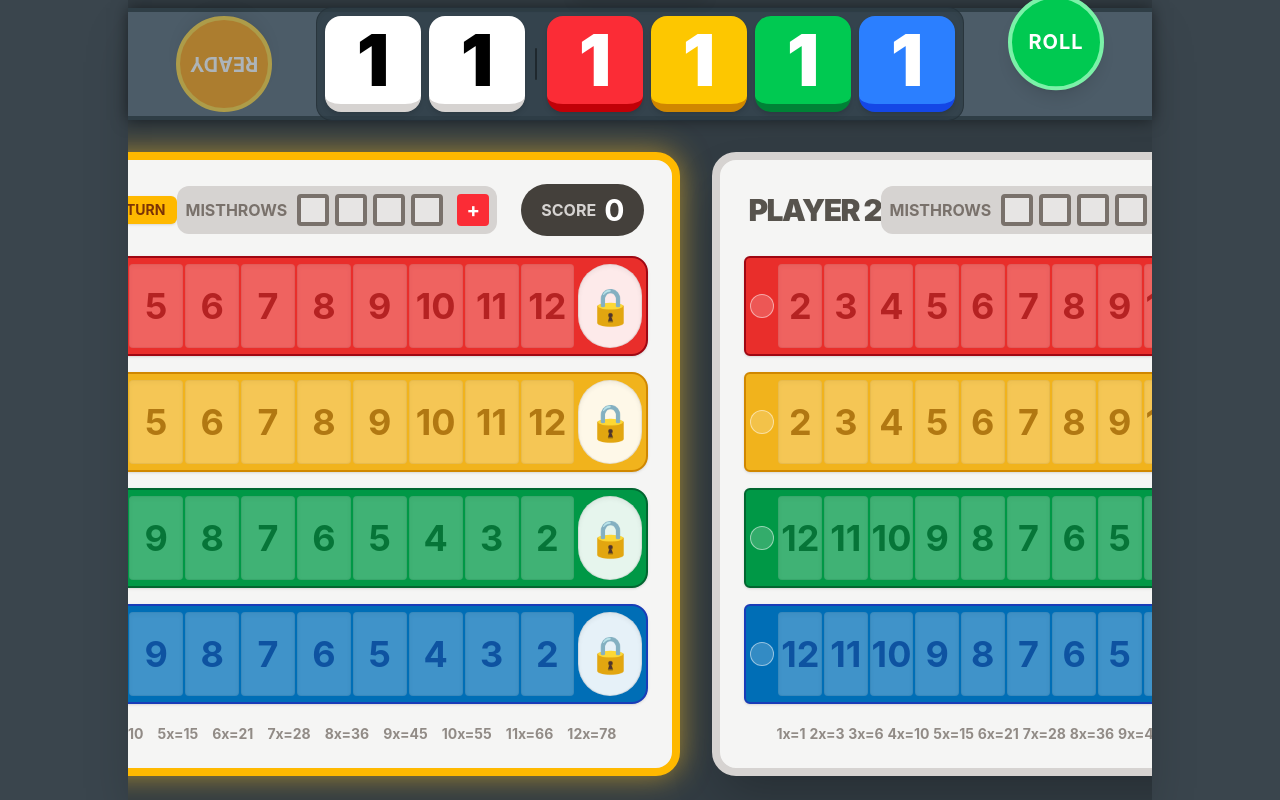
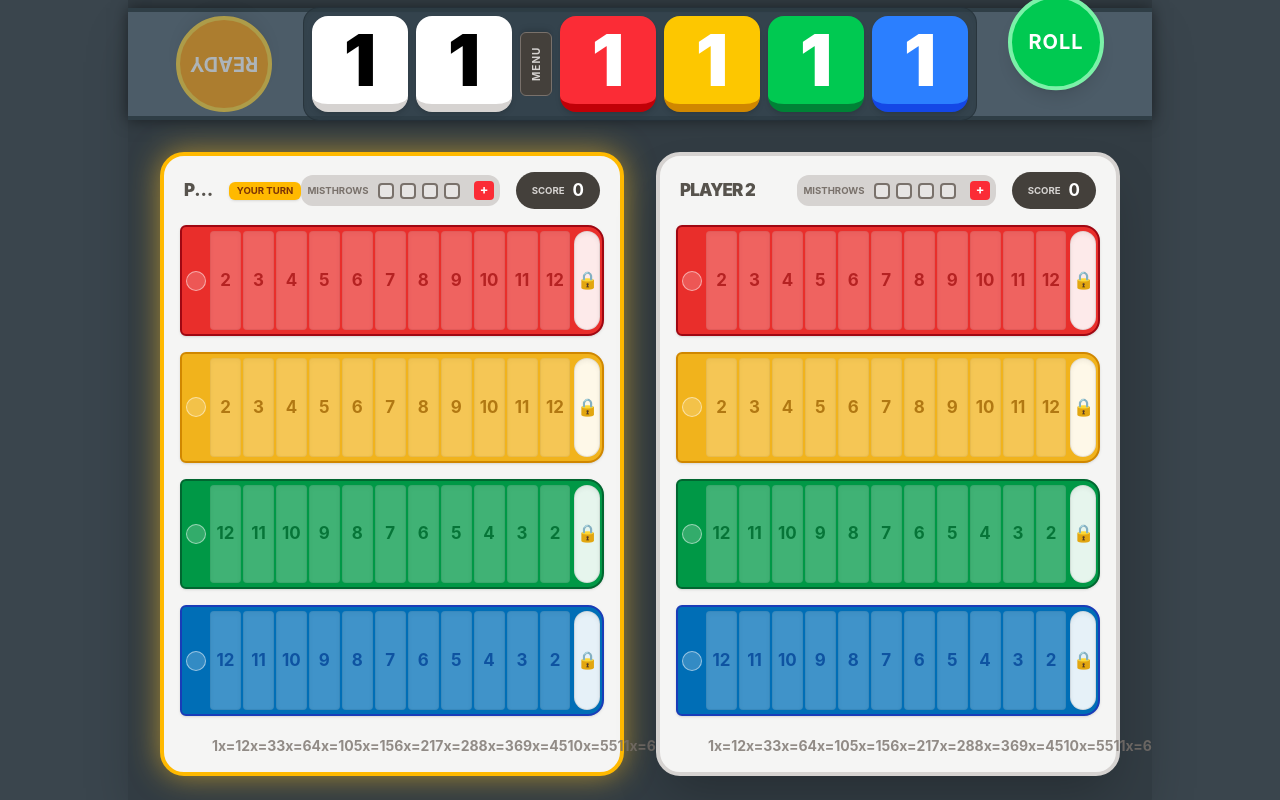
Before and after one commit to nathangobeli/Qwixx-Game, a React (Vite) app: page / in a window 1280 px wide. Both pictures are taken after a click on the button "START GAME". Built offline with nearby package versions, Linux system fonts and the light colour scheme.

Commit message:
Fix layout scaling, use CSS container queries, and inline menu button

```diff
--- a/src/components/DiceTray.tsx
+++ b/src/components/DiceTray.tsx
@@ -49,13 +49,6 @@ export const DiceTray = () => {
     return (
         <div className="h-20 sm:h-28 bg-[#4c5c68] w-full shadow-[0_0_15px_rgba(0,0,0,0.5)] z-10 flex items-center justify-between px-2 sm:px-6 md:px-12 border-y-2 sm:border-y-4 border-[#2f3e46] box-border relative">
 
-            <button
-                onClick={() => dispatch({ type: 'NAVIGATE_TO_MENU' })}
-                className="absolute left-[50%] top-[-2rem] transform -translate-x-1/2 -translate-y-[50%] bg-stone-700/80 text-white px-4 py-1.5 rounded-t-xl font-bold text-[10px] sm:text-xs tracking-widest shadow-lg border-x-2 border-t-2 border-stone-600/50 backdrop-blur-md uppercase z-50"
-            >
-                Pause / Menu
-            </button>
-
             {/* Player 2 Controls */}
             <div className="flex flex-col gap-1 sm:gap-2 items-center">
                 {currentPhase === 'ROLL' && activePlayerIndex === 1 ? (
@@ -82,7 +75,16 @@ export const DiceTray = () => {
             <div className={`flex bg-[#2f3e46]/80 p-1 sm:p-2 rounded-xl sm:rounded-2xl shadow-inner border border-[#1f282e]/50 gap-1 sm:gap-2 items-center transition-all ${isRolling ? 'scale-105' : ''}`}>
                 <Die value={isRolling ? rollDice() : dice.white1} color="white" rolling={isRolling} />
                 <Die value={isRolling ? rollDice() : dice.white2} color="white" rolling={isRolling} delay="delay-75" />
-                <div className="w-0.5 h-6 sm:h-8 bg-[#1f282e] rounded-full mx-0.5"></div> {/* Divider */}
+
+                {/* Menu Button as Divider */}
+                <button
+                    onClick={() => dispatch({ type: 'NAVIGATE_TO_MENU' })}
+                    className="mx-0.5 sm:mx-1 bg-stone-700 hover:bg-stone-600 border border-stone-500 text-stone-300 hover:text-white rounded-md w-5 sm:w-8 h-12 sm:h-16 flex items-center justify-center font-bold text-[8px] sm:text-[10px] uppercase shadow-md active:scale-95 transition-transform"
+                    style={{ writingMode: 'vertical-rl', transform: 'rotate(180deg)', letterSpacing: '1px' }}
+                >
+                    Menu
+                </button>
+
                 <Die value={isRolling ? rollDice() : dice.red} color="red" disabled={lockedColors.includes('red')} rolling={isRolling && !lockedColors.includes('red')} delay="delay-100" />
                 <Die value={isRolling ? rollDice() : dice.yellow} color="yellow" disabled={lockedColors.includes('yellow')} rolling={isRolling && !lockedColors.includes('yellow')} delay="delay-150" />
                 <Die value={isRolling ? rollDice() : dice.green} color="green" disabled={lockedColors.includes('green')} rolling={isRolling && !lockedColors.includes('green')} delay="delay-200" />
--- a/src/components/PlayerBoard.tsx
+++ b/src/components/PlayerBoard.tsx
@@ -20,50 +20,52 @@ export const PlayerBoard = ({ playerIndex, inverted = false }: PlayerBoardProps)
     const canUndo = state.currentPhase === 'ACTION1' && (player.turnActionsTaken.whiteMarked || player.turnActionsTaken.colorMarked);
 
     return (
-        <div className={`w-full max-w-[1000px] bg-stone-100 rounded-3xl p-2 sm:p-4 md:p-6 shadow-2xl border-4 md:border-8 ${isActive ? 'border-amber-400 shadow-[0_0_30px_rgba(251,191,36,0.6)]' : 'border-stone-300'} relative flex flex-col h-full ${inverted ? 'rotate-180' : ''}`}>
+        <div className={`w-full h-full bg-stone-100 rounded-2xl md:rounded-3xl p-1.5 sm:p-2 md:p-4 shadow-2xl border-4 ${isActive ? 'border-amber-400 shadow-[0_0_30px_rgba(251,191,36,0.6)]' : 'border-stone-300'} relative flex flex-col ${inverted ? 'rotate-180' : ''}`} style={{ containerType: 'inline-size' }}>
 
             {/* Removed absolute Active Turn Indicator */}
 
             {/* Header Info */}
-            <div className="flex justify-between items-center mb-1 sm:mb-2 px-1">
-                <div className="flex flex-col sm:flex-row sm:items-center gap-1 sm:gap-3 truncate">
-                    <h2 className="text-xl sm:text-2xl md:text-3xl font-black text-stone-600 tracking-tighter uppercase truncate">{player.name}</h2>
+            <div className="flex justify-between items-center mb-1 px-1 shrink-0">
+                <div className="flex flex-col md:flex-row md:items-center gap-1 md:gap-3 truncate">
+                    <h2 className="font-black text-stone-600 tracking-tighter uppercase truncate" style={{ fontSize: 'clamp(1rem, 4cqi, 1.8rem)' }}>{player.name}</h2>
                     {isActive && (
-                        <span className="bg-amber-400 text-amber-900 font-bold px-3 py-1 rounded-md text-[10px] sm:text-xs md:text-sm shadow-sm animate-pulse w-fit whitespace-nowrap">
+                        <span className="bg-amber-400 text-amber-900 font-bold px-2 py-0.5 rounded-md shadow-sm animate-pulse w-fit whitespace-nowrap" style={{ fontSize: 'clamp(0.6rem, 2cqi, 0.9rem)' }}>
                             YOUR TURN
                         </span>
                     )}
                 </div>
-                <div className="flex items-center gap-1 sm:gap-4 md:gap-6">
+                <div className="flex items-center gap-1 md:gap-4 shrink-0">
                     {/* Undo Button */}
                     {canUndo && (
                         <button
                             onClick={() => dispatch({ type: 'UNDO_TURN', payload: { playerIndex } })}
-                            className="bg-blue-500 hover:bg-blue-400 text-white text-[10px] sm:text-sm md:text-base font-bold px-2 py-1 sm:px-4 sm:py-2 rounded-full shadow-md active:scale-95 transition-transform uppercase flex items-center gap-1"
+                            className="bg-blue-500 hover:bg-blue-400 text-white font-bold px-2 py-1 md:px-3 md:py-1.5 rounded-full shadow-md active:scale-95 transition-transform uppercase flex items-center gap-1"
+                            style={{ fontSize: 'clamp(0.6rem, 2.5cqi, 1rem)' }}
                         >
                             ↩ Undo
                         </button>
                     )}
 
                     {/* Misthrows */}
-                    <div className="flex items-center gap-0.5 sm:gap-1.5 bg-stone-300 p-1 sm:p-2 rounded-xl shrink-0">
-                        <span className="text-[10px] sm:text-sm md:text-base font-bold text-stone-500 mr-1 uppercase hidden sm:inline-block">Misthrows</span>
+                    <div className="flex items-center gap-0.5 md:gap-1.5 bg-stone-300 p-1 md:p-1.5 rounded-xl shrink-0">
+                        <span className="font-bold text-stone-500 mr-1 uppercase hidden sm:inline-block" style={{ fontSize: 'clamp(0.6rem, 1.8cqi, 0.9rem)' }}>Misthrows</span>
                         {[1, 2, 3, 4].map((i) => (
-                            <div key={i} className={`w-4 h-4 sm:w-6 sm:h-6 md:w-8 md:h-8 rounded border-2 md:border-4 border-stone-500 flex items-center justify-center text-[10px] sm:text-sm md:text-xl font-bold ${i <= player.misthrows ? 'bg-stone-600 text-white' : 'bg-stone-200'} `}>
+                            <div key={i} className={`rounded border-2 border-stone-500 flex items-center justify-center font-bold ${i <= player.misthrows ? 'bg-stone-600 text-white' : 'bg-stone-200'} `} style={{ width: 'clamp(1rem, 3cqi, 1.5rem)', height: 'clamp(1rem, 3cqi, 1.5rem)', fontSize: 'clamp(0.6rem, 2cqi, 1rem)' }}>
                                 {i <= player.misthrows && 'X'}
                             </div>
                         ))}
                         <button
                             onClick={handleMisthrow}
-                            className="ml-1 md:ml-2 w-5 h-5 sm:w-6 sm:h-6 md:w-8 md:h-8 bg-red-500 hover:bg-red-400 rounded text-white font-bold text-sm md:text-xl flex items-center justify-center leading-none"
+                            className="ml-1 md:ml-2 bg-red-500 hover:bg-red-400 rounded text-white font-bold flex items-center justify-center leading-none"
+                            style={{ width: 'clamp(1.2rem, 3.5cqi, 1.8rem)', height: 'clamp(1.2rem, 3.5cqi, 1.8rem)', fontSize: 'clamp(0.8rem, 2.5cqi, 1.2rem)' }}
                         >
                             +
                         </button>
                     </div>
 
                     {/* Score */}
-                    <div className="bg-stone-700 text-white px-3 py-1 sm:px-5 sm:py-2 rounded-full font-bold text-base sm:text-xl md:text-3xl flex items-center gap-2 shrink-0">
-                        <span className="text-[10px] sm:text-sm md:text-base text-stone-300 uppercase">Score</span>
+                    <div className="bg-stone-700 text-white px-2 py-1 md:px-4 md:py-1.5 rounded-full font-bold flex items-center gap-1 md:gap-2 shrink-0" style={{ fontSize: 'clamp(1rem, 4cqi, 2rem)' }}>
+                        <span className="text-stone-300 uppercase" style={{ fontSize: 'clamp(0.6rem, 2cqi, 1rem)' }}>Score</span>
                         {player.score}
                     </div>
                 </div>
--- a/src/components/Row.tsx
+++ b/src/components/Row.tsx
@@ -33,13 +33,13 @@ export const Row = ({ playerIndex, color, rowState }: RowProps) => {
     };
 
     return (
-        <div className={`flex w-full items-stretch rounded-r-2xl rounded-l-md border sm:border-2 shadow-sm my-px sm:my-1 flex-1 min-h-0 ${colorMap[color]}`}>
-            <div className={`w-4 h-4 sm:w-6 sm:h-6 rounded-full ml-1 mr-1 self-center flex items-center justify-center border border-white/50 bg-white/20 text-[8px] sm:text-[10px]`}>
+        <div className={`flex w-full items-stretch rounded-r-2xl rounded-l-md border sm:border-2 shadow-sm my-px md:my-1 flex-1 min-h-0 ${colorMap[color]}`}>
+            <div className={`w-3 h-3 md:w-5 md:h-5 rounded-full ml-1 mr-1 self-center flex items-center justify-center border border-white/50 bg-white/20 text-[6px] md:text-[10px]`}>
                 {/* Placeholder for lock icon */}
                 {isColorLocked ? '🔒' : ''}
             </div>
 
-            <div className="flex-1 flex justify-between pr-0.5 sm:pr-1 h-full py-1 sm:py-1.5 min-h-0 items-stretch gap-0.5">
+            <div className="flex-1 flex justify-between pr-0.5 h-full py-0.5 md:py-1 min-h-0 items-stretch gap-0.5">
                 {numbers.map((num) => {
                     const isMarked = rowState.includes(num);
                     const canMark = isValidMark(rowState, num, color, isColorLocked, state, playerIndex);
@@ -48,18 +48,19 @@ export const Row = ({ playerIndex, color, rowState }: RowProps) => {
                         <div
                             key={num}
                             onClick={() => handleBoxClick(num)}
-                            className={`flex-1 rounded flex items-center justify-center font-bold text-base sm:text-2xl md:text-3xl lg:text-4xl shadow-inner border border-black/10 transition-colors
+                            className={`flex-1 rounded flex items-center justify-center font-bold shadow-inner border border-black/10 transition-colors
                 ${isMarked ? 'bg-black/80 text-white' : (canMark ? 'bg-white/90 hover:bg-white cursor-pointer active:scale-95' : 'bg-white/50 opacity-50')}
               `}
+                            style={{ fontSize: 'clamp(0.8rem, 4cqi, 2.5rem)', minWidth: 0 }}
                         >
                             {isMarked ? 'X' : num}
                         </div>
                     );
                 })}
                 {/* The Lock Box */}
-                <div className={`w-6 sm:w-10 md:w-14 lg:w-16 ml-0.5 rounded-full flex items-center justify-center font-bold text-base sm:text-2xl md:text-3xl lg:text-4xl shadow-inner border border-black/10
+                <div className={`ml-0.5 rounded-full flex items-center justify-center font-bold shadow-inner border border-black/10
             ${isColorLocked ? 'bg-black/80 text-white' : 'bg-white/90'}
-        `}>
+        `} style={{ width: 'clamp(1.5rem, 6cqi, 4rem)', fontSize: 'clamp(0.8rem, 4cqi, 2.5rem)' }}>
                     {isColorLocked ? 'X' : '🔒'}
                 </div>        </div>        </div>
     );
```
